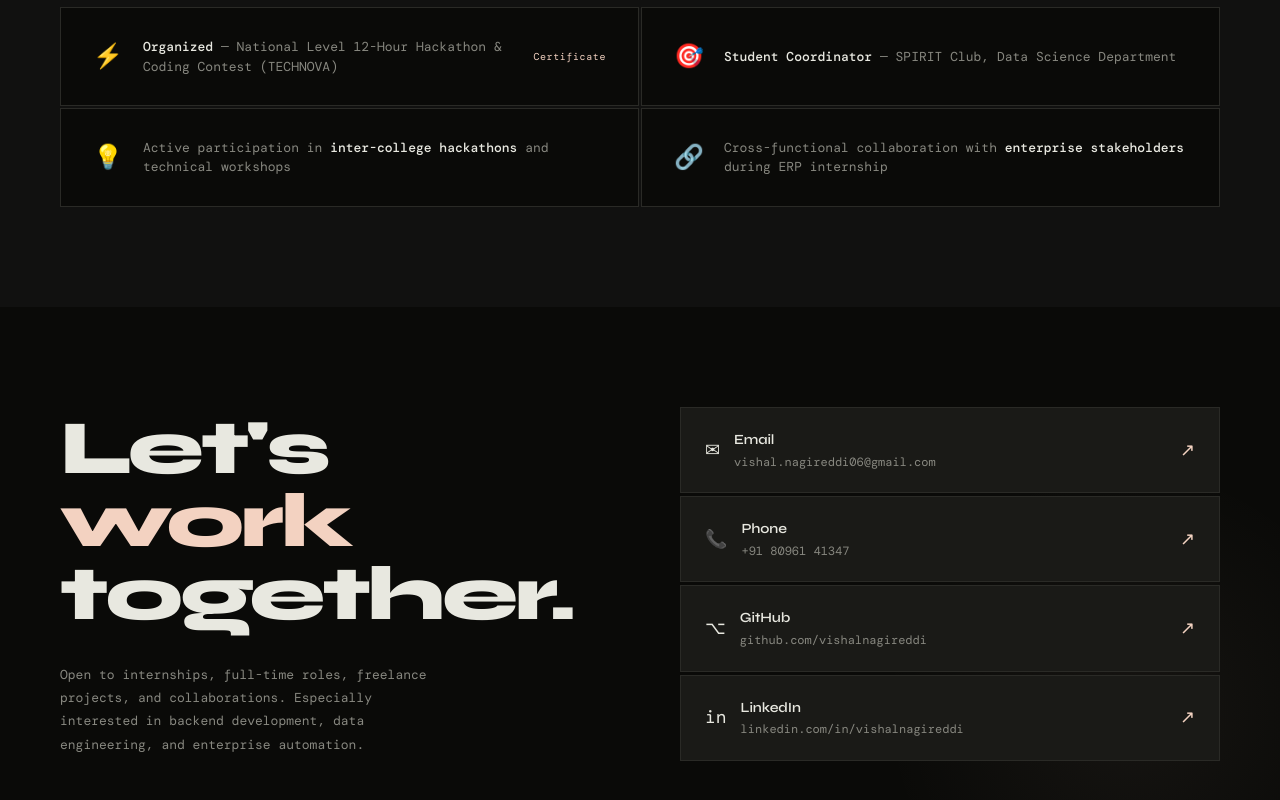
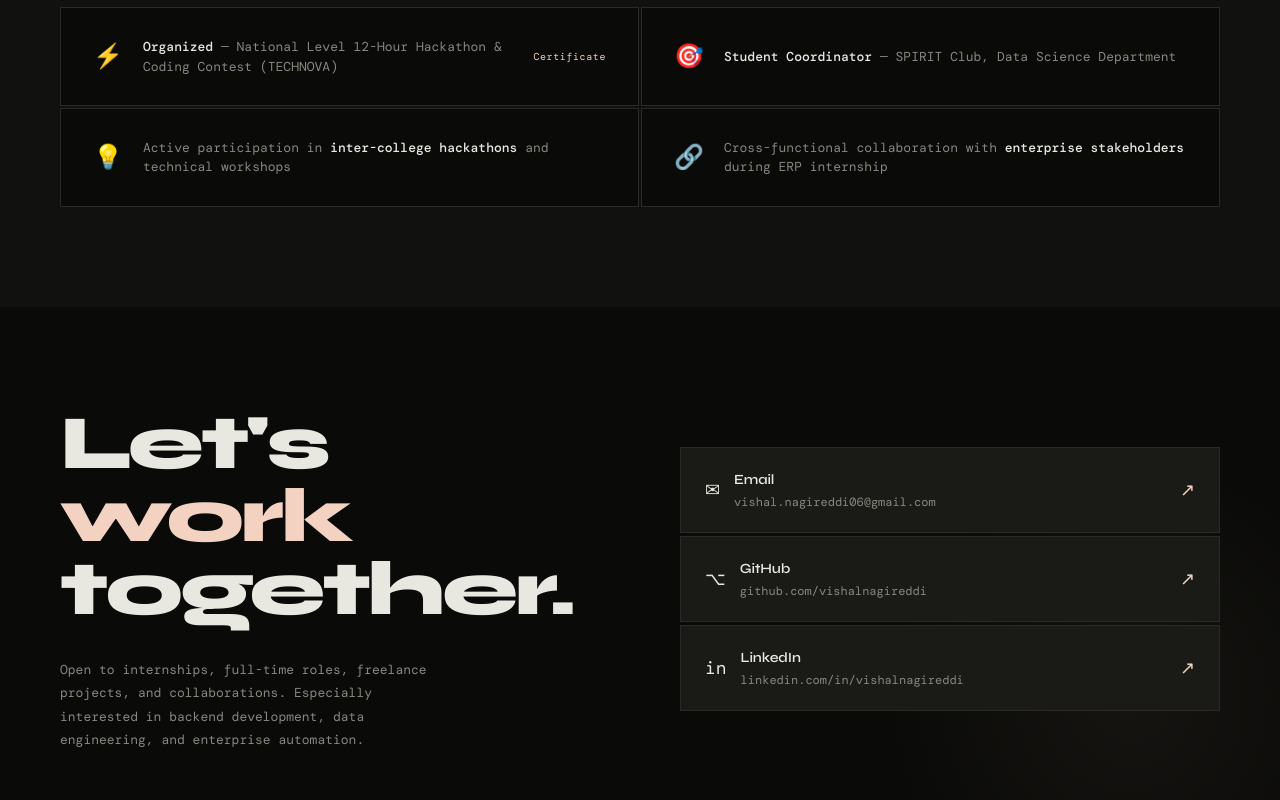
Before and after one commit to vishalnagireddi/Portfolio, a plain HTML site: page index.html in a window 1280 px wide. Shown: the part 5177-5977 px from the top of the page. Drawn offline with nearby package versions, Linux system fonts and the light colour scheme; a web font is replaced by a local one.

Commit message:
recent commit

```diff
--- a/index.html
+++ b/index.html
@@ -1651,16 +1651,7 @@
         </div>
         <div class="contact-link-arrow">↗</div>
       </a>
-      <a href="tel:+918096141347" class="contact-link">
-        <div class="contact-link-left">
-          <div class="contact-link-icon">📞</div>
-          <div>
-            <div class="contact-link-label">Phone</div>
-            <div class="contact-link-detail">+91 80961 41347</div>
-          </div>
-        </div>
-        <div class="contact-link-arrow">↗</div>
-      </a>
+
       <a href="https://github.com/vishalnagireddi" target="_blank" class="contact-link">
         <div class="contact-link-left">
           <div class="contact-link-icon">⌥</div>
```
